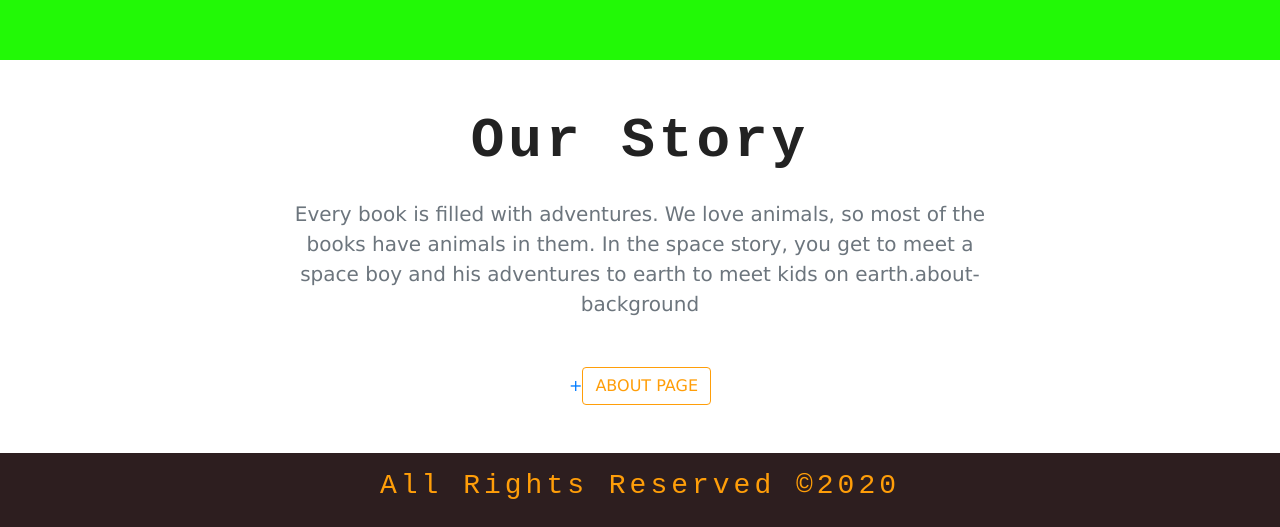
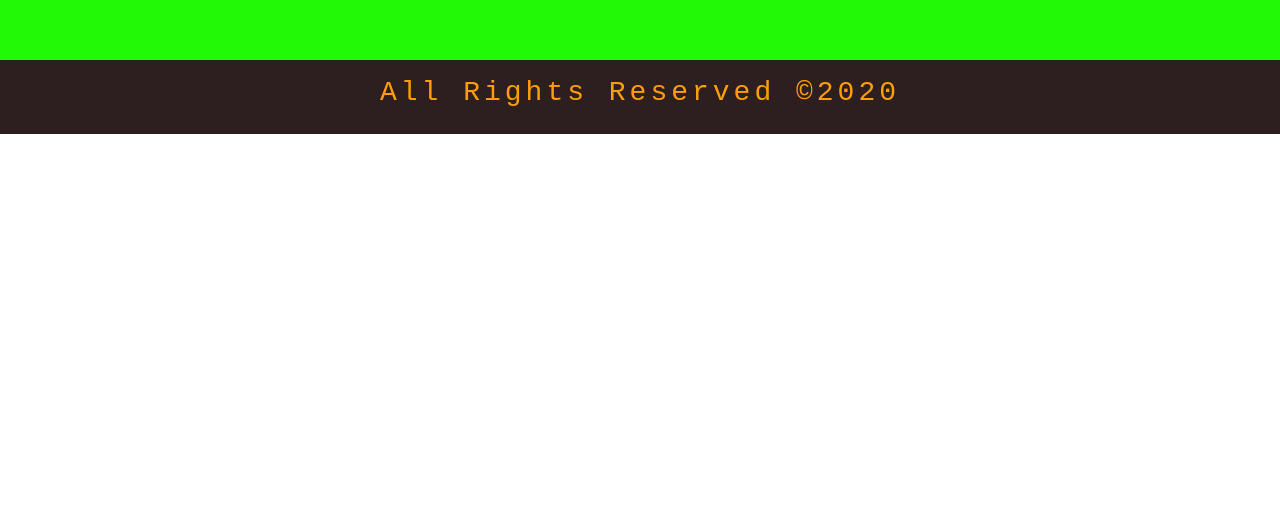
Before and after one commit to bumples/griffy2, a Gatsby site: page / in a window 1280 px wide. Shown: the part 847-1374 px from the top of the page. After the commit the page ends 981 px from the top, so only its background shows below. Built offline with nearby package versions, Linux system fonts and the light colour scheme; Gatsby itself is replaced by a stand-in of ours.

Commit message:
no about info

```diff
--- a/gatsby-config.js
+++ b/gatsby-config.js
@@ -3,8 +3,8 @@
 });
 module.exports = {
   siteMetadata: {
-    title: `Gatsby Default Starter`,
-    description: `Kick off your next, great Gatsby project with this default starter. This barebones starter ships with the main Gatsby configuration files you might need.`,
+    title: `Bumples`,
+    description: `Great kids books to read.`,
     author: `@gatsbyjs`,
   },
   plugins: [
--- a/package.json
+++ b/package.json
@@ -4,7 +4,6 @@
   "description": "A simple starter to get up and developing quickly with Gatsby",
   "version": "0.1.0",
   "author": "Kyle Mathews <mathews.kyle@gmail.com>",
-
   "dependencies": {
     "gatsby": "^2.24.85",
     "gatsby-background-image": "^1.1.2",
@@ -28,9 +27,7 @@
   "keywords": [
     "gatsby"
   ],
-
-  "license": "0BSD" ,
-
+  "license": "0BSD",
   "scripts": {
     "build": "gatsby build",
     "develop": "gatsby develop",
--- a/src/components/Home/info.js
+++ /dev/null
@@ -1,25 +0,0 @@
-import React from "react";
-import { Link } from "gatsby";
-import Title from "../Globals/Title";
-export default function Info() {
-  return (
-    <section className="py-5">
-      <div className="container">
-        <Title title="our story" />
-        <div className="row">
-          <div className="col-10 col-sm-8 mx-auto text-center">
-            <p className="lead text-muted mb-5">
-             Every book is filled with adventures. We love animals, so most of the books have animals in them. In the space story, you get to meet a space boy and his adventures to earth to meet kids on earth.about-background
-            </p>
-            <Link to="/about/">
-                +
-              <button className="btn text-uppercase btn-yellow">
-                about page
-              </button>
-            </Link>
-          </div>
-        </div>
-      </div>
-    </section>
-  );
-}
--- a/src/pages/index.js
+++ b/src/pages/index.js
@@ -2,18 +2,16 @@ import React from "react"
 import { Link,graphql } from "gatsby"
 
 import Layout from "../components/layout"
-import SEO from "../components/seo"
 import BackgroundSection from "../components/Globals/BackgroundSection";
-import Info from "../components/Home/Info";
 
 const IndexPage = ({data}) => (
   <Layout>
-    <SEO title="Home" keywords={[`gatsby`, `application`, `react`]} />
+
     <BackgroundSection
       img={data.img.childImageSharp.fluid}
       title="bumples"
     />
-      <Info />
+
         </Layout>
 );
 
```
Also changed, not shown: src/pages/about.js (deleted, +0 -32 lines), 1 other file.
